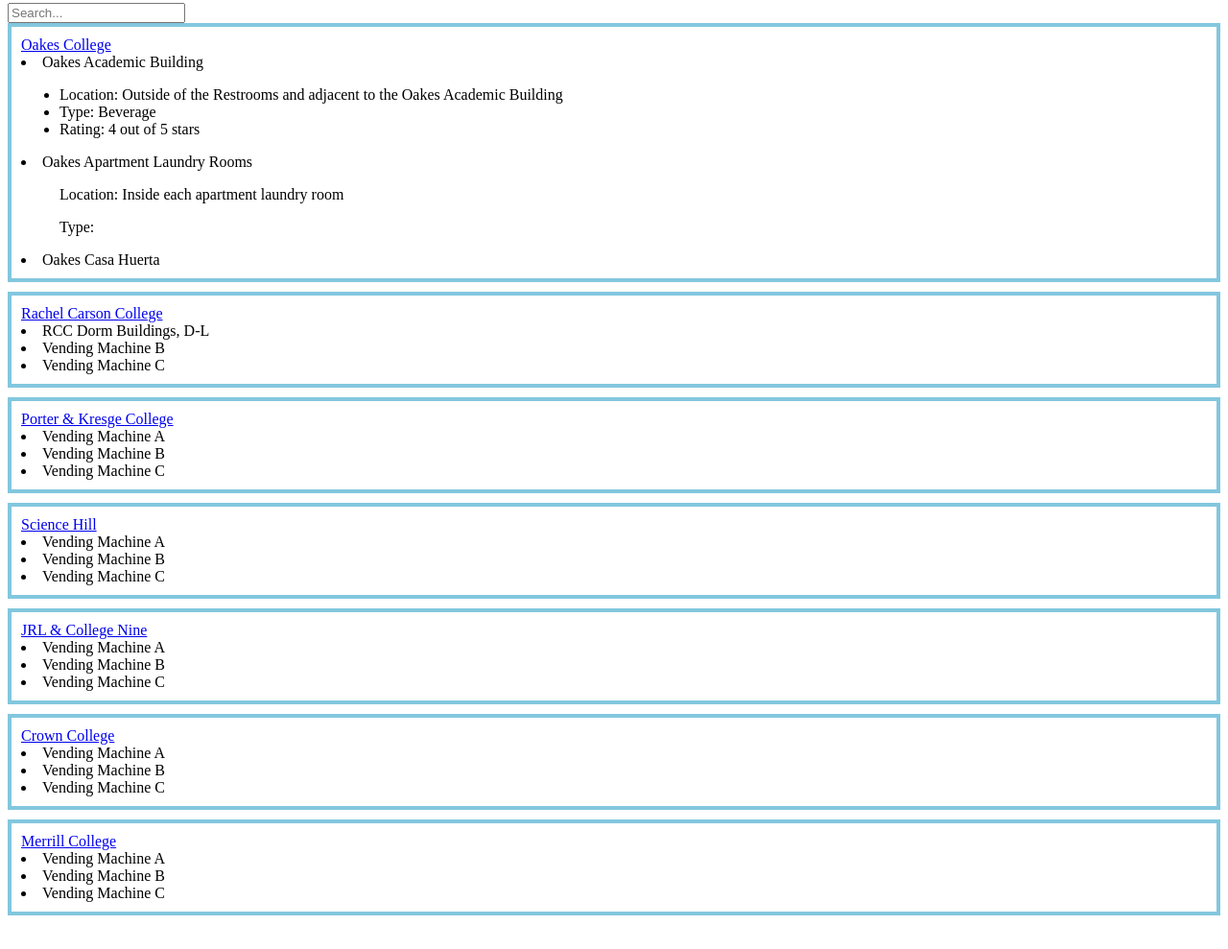
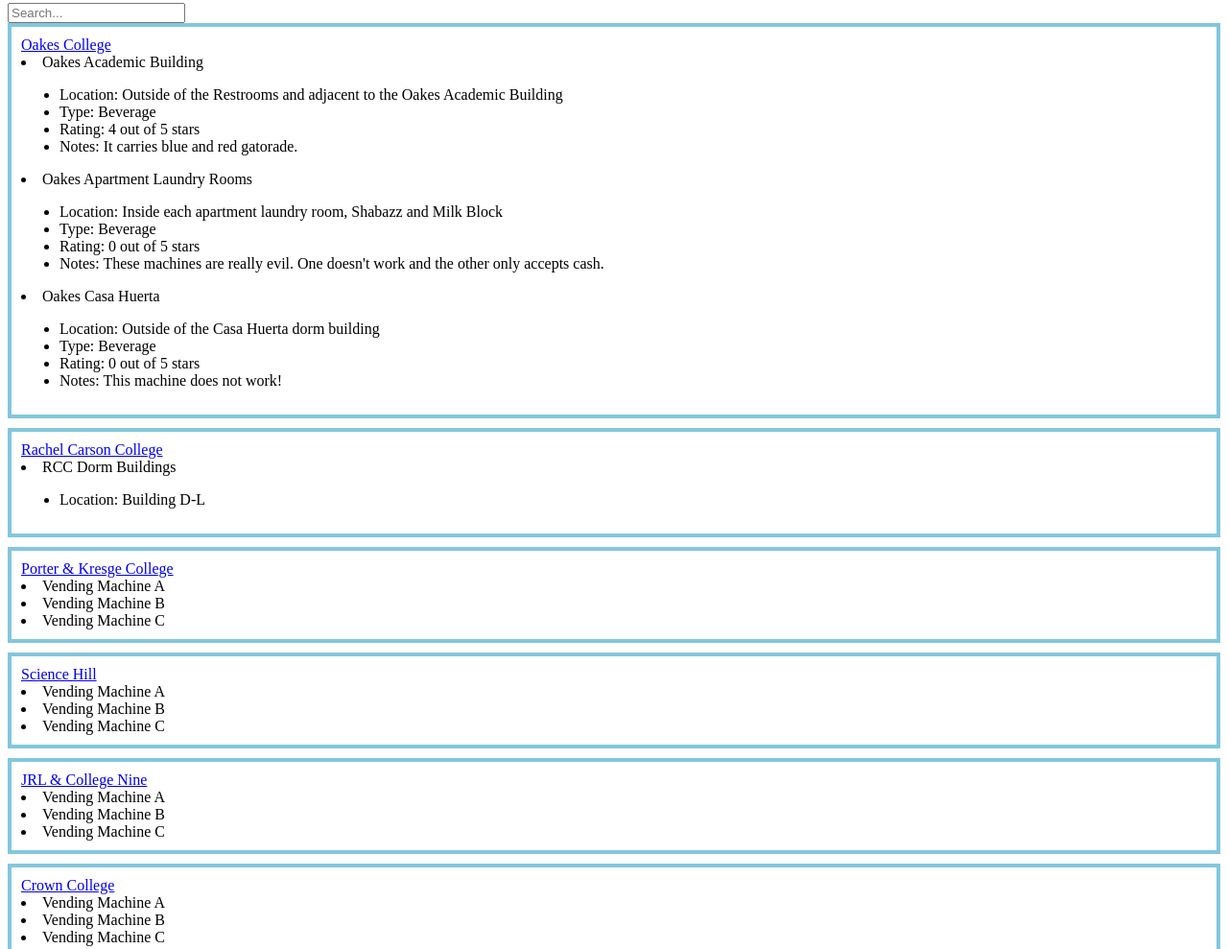
Before and after one commit to IkennaOh/group-3, a plain HTML site: page index.html in a window 1280 px wide. Shown: the part 1493-2482 px from the top of the page at 96% size. Before the commit the page ends 2457 px from the top, so only its background shows below. Drawn offline with Linux system fonts and the light colour scheme; files that its build step writes are made by us from their sources.

Commit message:
Update w/ details of Oakes/RCC

```diff
--- a/index.html
+++ b/index.html
@@ -22,8 +22,8 @@
 </head>
 <body>
 
+    // University of California, Santa Cruz. All Colleges Map, housing.ucsc.edu/colleges/college-map.html. //
     <div class="container">
-        // University of California, Santa Cruz. All Colleges Map, housing.ucsc.edu/colleges/college-map.html. //
         <img id="map" src="img/map.jpg" alt = "UCSC Map" width="1000" height="300">
     </div>
     <input type="text" id="searchInput" placeholder="Search..." oninput="search()">
@@ -31,20 +31,32 @@
         <a href="oakes/index.html"> Oakes College </a>
         <li> Oakes Academic Building </li>
             <ul>
-            <li> Location: Outside of the Restrooms and adjacent to the Oakes Academic Building </li>
-            <li> Type: Beverage </li>
-            <li> Rating: 4 out of 5 stars </li>
+                <li> Location: Outside of the Restrooms and adjacent to the Oakes Academic Building </li>
+                <li> Type: Beverage </li>
+                <li> Rating: 4 out of 5 stars </li>
+                <li> Notes: It carries blue and red gatorade. </li>
             </ul>
         <li> Oakes Apartment Laundry Rooms </li>
-            <ul> Location: Inside each apartment laundry room </ul>
-            <ul> Type: </ul>
+            <ul>
+                <li>Location: Inside each apartment laundry room, Shabazz and Milk Block </li>
+                <li>Type: Beverage </li>
+                <li> Rating: 0 out of 5 stars </li>
+                <li> Notes: These machines are really evil. One doesn't work and the other only accepts cash. </li>
+            </ul>
         <li> Oakes Casa Huerta </li>
+            <ul>
+                <li>Location: Outside of the Casa Huerta dorm building </li>
+                <li>Type: Beverage </li>
+                <li> Rating: 0 out of 5 stars </li>
+                <li> Notes: This machine does not work! </li>
+            </ul>
     </div>
     <div class="location">
         <a href="rcc/index.html"> Rachel Carson College </a>
-        <li> RCC Dorm Buildings, D-L </li>
-        <li> Vending Machine B </li>
-        <li> Vending Machine C </li>
+        <li> RCC Dorm Buildings </li>
+            <ul>
+                <li> Location: Building D-L </li>
+            </ul>
     </div>
     <div class="location">
         <a href="porter kresge/index.html"> Porter & Kresge College </a>
--- a/rcc/index.html
+++ b/rcc/index.html
@@ -0,0 +1,32 @@
+<!DOCTYPE html>
+<html>
+<head>
+	<!-- This title is used for tabs and bookmarks -->
+	<title>Racheal Carson College Vending Machines</title>
+
+	<!-- Use UTF character set, a good idea with any webpage -->
+  	<meta charset="UTF-8" />
+	<!-- Set viewport so page remains consistently scaled w narrow devices -->
+  	<meta name="viewport" content="width=device-width, initial-scale=1.0" />
+
+	<!-- Include a sitewide CSS file for consistent styling across the site -->
+	<link rel="stylesheet" type="text/css" href="../css/site.css">
+	<!-- page-specifc CSS file for any special styling of this particular page -->
+	<link rel="stylesheet" type="text/css" href="css/location.css">
+	<link rel="stylesheet" href="https://unpkg.com/leaflet@1.9.4/dist/leaflet.css" integrity="sha256-p4NxAoJBhIIN+hmNHrzRCf9tD/miZyoHS5obTRR9BMY=" crossorigin="" />
+    <script src="https://unpkg.com/leaflet@1.9.4/dist/leaflet.js" integrity="sha256-20nQCchB9co0qIjJZRGuk2/Z9VM+kNiyxNV1lvTlZBo=" crossorigin=""></script>
+	<!-- load jQuery library to make javascript easier (must be above our lab js)-->
+	<script src="https://code.jquery.com/jquery-3.6.4.min.js"></script>
+	<!-- Link to javascript file - DEFER waits until all elements are rendered -->
+	<script type="text/javascript" src="./js/rcc.js" DEFER></script>
+</head>
+<body>
+	<main id="content">
+		<section>
+			<h1>Rachael Carson College Vending Machines</h1>
+            <div id="map">
+            </div>
+		</section>
+	</main>
+</body>
+</html>
```
Also changed, not shown: 1 other file.
